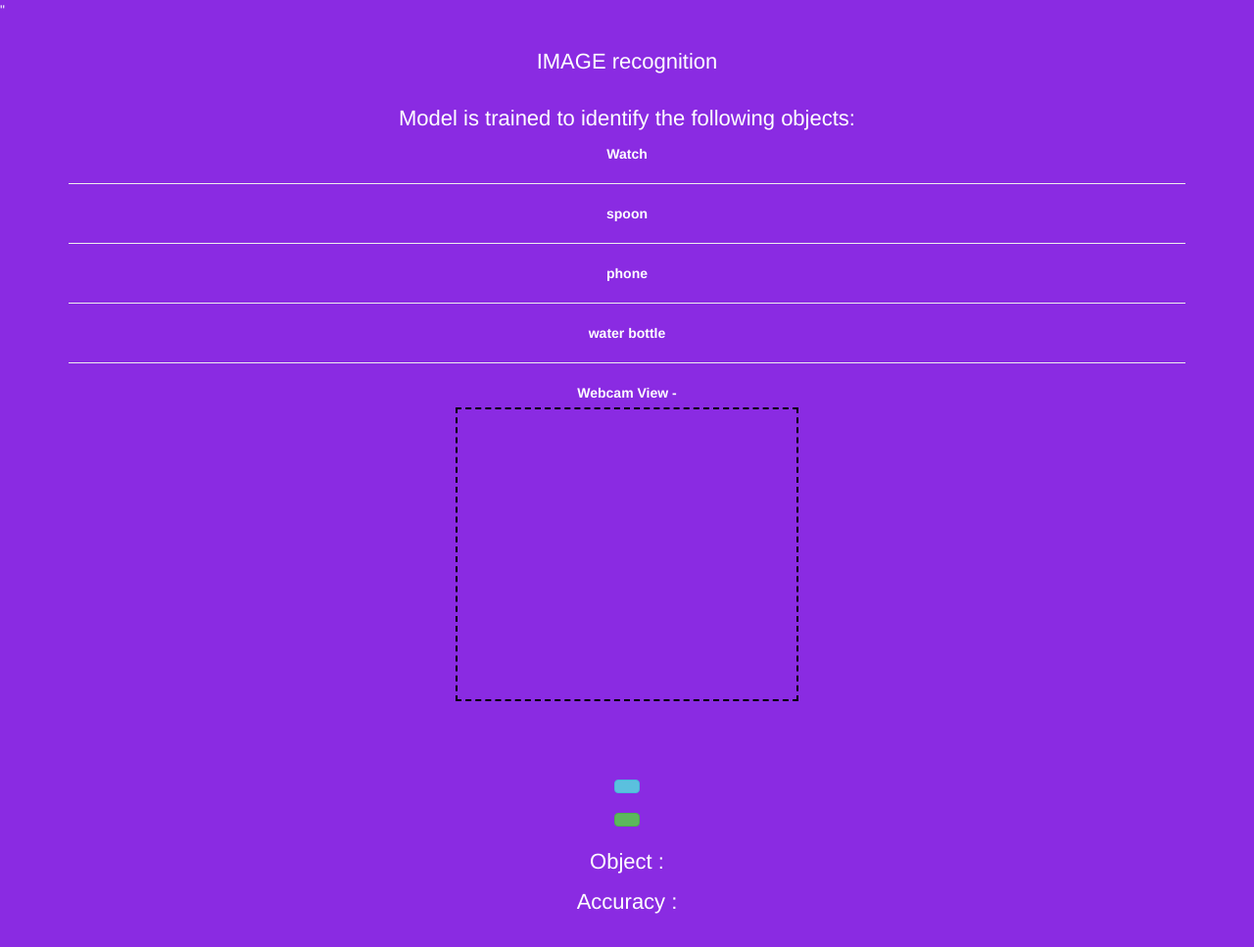
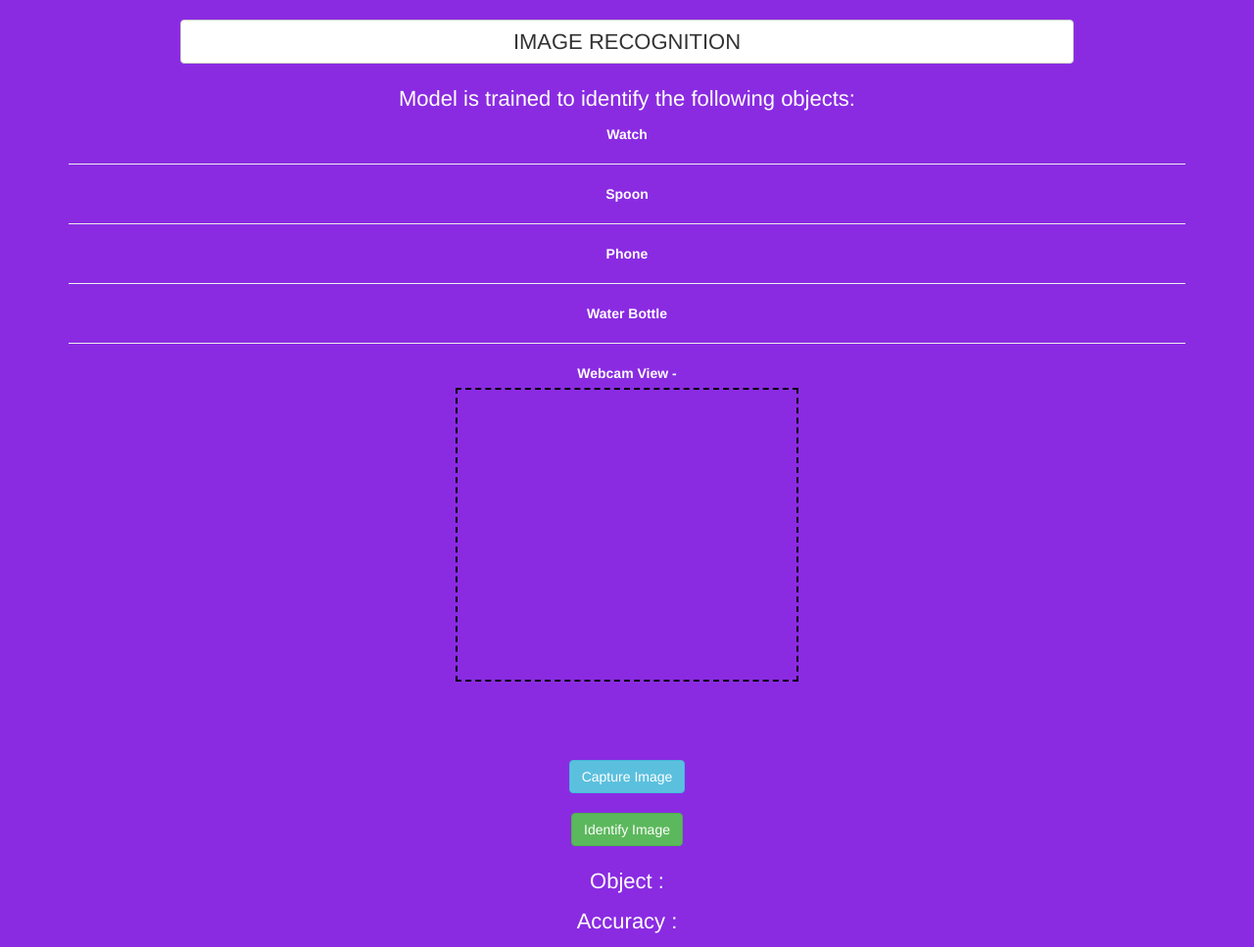
Before and after one commit to Jenny-vaz/nerul-network, a plain HTML site: page index.html in a window 1280 px wide. Shown: the whole page at 98% size. Drawn offline with nearby package versions, Linux system fonts and the light colour scheme; a script that the page names is missing.

Commit message:
Add files via upload

```diff
--- a/index.html
+++ b/index.html
@@ -7,7 +7,7 @@
         <script src="https://ajax.googleapis.com/ajax/libs/jquery/3.4.1/jquery.min.js"></script>
         <script src="https://maxcdn.bootstrapcdn.com/bootstrap/3.4.0/js/bootstrap.min.js"></script>
 
-    <script src="https://unpkg.com/ml5@0.4.3/dist/ml5.min.js"></script>"
+        <script src="https://unpkg.com/ml5@0.4.3/dist/ml5.min.js"></script>
         <script src="https://cdnjs.cloudflare.com/ajax/libs/webcamjs/1.0.26/webcam.js"></script>
 
        <link rel="stylesheet" href="style.css">
@@ -18,32 +18,34 @@
       <div class="container">
 
         <center>
-<h3 class="btn btn_defult heading">IMAGE recognition</h3>
+          <h3 class="btn btn-default heading">IMAGE RECOGNITION</h3>
           <br><br>
 
           <p style="font-size: 22px;">Model is trained to identify the following objects: </p>
-<b class ="name_of_objects">
+
+          <b class="name_of_objects">
             Watch
             <hr>
-  spoon
+            Spoon
             <hr>
-  phone
+            Phone
             <hr>
-  water bottle
+            Water Bottle
             <hr>
           </b>
+
           <label>Webcam View - </label>
           <div id="camera"></div>
           <br><br>
           <div id="result"></div>
           <br><br>
-<button onclick="take_snapshot();" class="btn btn-info"></button>
+          <button onclick="take_snapshot();" class="btn btn-info">Capture Image</button>
           <br><br>
-<button onclick="check();" class="btn btn-success"></button>
+          <button onclick="check();" class="btn btn-success">Identify Image</button>
           <br><br>
 
-      <p style="font-size: 22px;">Object :<span id="result_object_name"></span>  </p>
-      <p style="font-size: 22px;">Accuracy :<span id="result_object_accuracy"></span>    </p>
+          <p style="font-size: 22px;">Object : <span id="result_object_name"></span> </p>
+          <p style="font-size: 22px;">Accuracy : <span id="result_object_accuracy"></span> </p>
         </center>
 
       </div>
```
Lines whose indentation alone changed are shown as unchanged.
